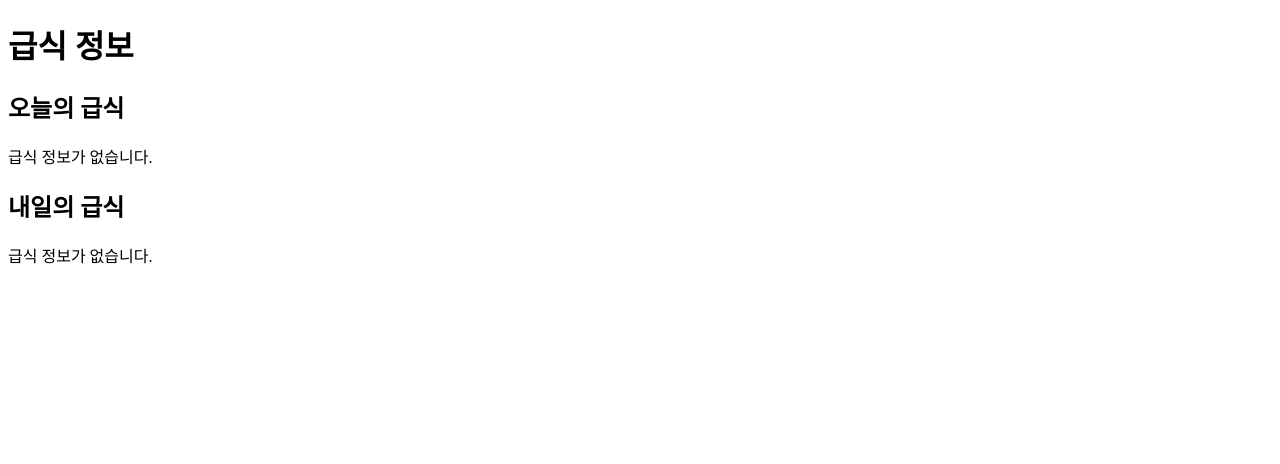
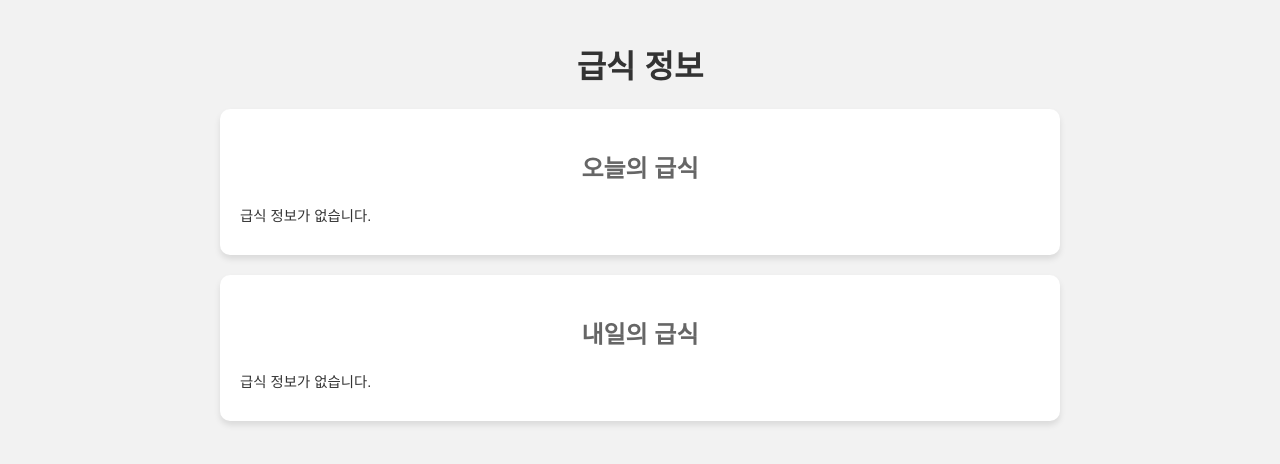
Before and after one commit to HP657/HP657.github.io, a plain HTML site: page views/eat.html in a window 1280 px wide. Drawn offline with Linux system fonts and the light colour scheme; no server answers.

Commit message:
css와 js 분리

```diff
--- /dev/null
+++ b/js/eatapi.js
@@ -0,0 +1,43 @@
+function fetchMealInfo(date, elementId) {
+    var url = new URL("https://open.neis.go.kr/hub/mealServiceDietInfo")
+
+    var params = {
+        KEY: '7a8edb3d57f14ce5b301917d8922f9bb',
+        Type: 'json',
+        pIndex: 1,
+        pSize: 10,
+        ATPT_OFCDC_SC_CODE: 'C10', // 부산광역시교육청 코드
+        SD_SCHUL_CODE: '7150597', // 대진전자통신고등학교 코드
+        MLSV_YMD: date,
+    }
+
+    Object.keys(params).forEach(key => url.searchParams.append(key, params[key]))
+
+    fetch(url, {
+        method: 'GET',
+    })
+    .then(response => response.json())
+    .then(json => {
+        var resultEl = document.getElementById(elementId);
+        var mealInfo = json.mealServiceDietInfo[1].row[0];
+        resultEl.innerHTML = `
+            <p>급식일자: ${mealInfo.MLSV_YMD}</p>
+            <p>급식: ${mealInfo.DDISH_NM.replace(/<br\/>/g, ', ')}</p>
+        `;
+    })
+    .catch(err => {
+        var resultEl = document.getElementById(elementId);
+        resultEl.innerHTML = `<p>급식 정보가 없습니다.</p>`;
+    });
+
+}
+
+var today = new Date();
+var tomorrow = new Date(today);
+tomorrow.setDate(tomorrow.getDate() + 1);
+
+var todayStr = today.toISOString().split('T')[0].replace(/-/g, '');
+var tomorrowStr = tomorrow.toISOString().split('T')[0].replace(/-/g, '');
+
+fetchMealInfo(todayStr, 'resultToday');
+fetchMealInfo(tomorrowStr, 'resultTomorrow');
--- /dev/null
+++ b/views/css/eat.css
@@ -0,0 +1,40 @@
+body {
+    font-family: Arial, sans-serif;
+    margin: 0;
+    padding: 20px;
+    background-color: #f2f2f2;
+    text-align: center;
+}
+
+h1 {
+    color: #333;
+}
+
+section {
+    background-color: #fff;
+    padding: 20px;
+    margin-bottom: 20px;
+    border-radius: 10px;
+    box-shadow: 0 4px 6px rgba(0, 0, 0, 0.1);
+    max-width: 800px;
+    margin: 20px auto;
+}
+
+h2 {
+    color: #666;
+}
+
+div {
+    color: #333;
+    margin-bottom: 10px;
+    font-size: 0.9em;
+    text-align: left;
+}
+
+p {
+    margin: 10px 0;
+}
+
+p:last-child {
+    margin-bottom: 0;
+}
--- a/views/eat.html
+++ b/views/eat.html
@@ -1,7 +1,12 @@
 <!DOCTYPE html>
 <html>
 <head>
+    <meta name="viewport" content="width=device-width, initial-scale=1.0, user-scalable=no">
+    <link rel="icon" href="img/icon.png">
     <title>급식 정보 조회</title>
+    <link rel="stylesheet" type="text/css" href="../views/css/eat.css">
+    <script src="../js/eatapi.js" defer></script>
+
 </head>
 <body>
     <h1>급식 정보</h1>
@@ -15,51 +20,5 @@
         <h2>내일의 급식</h2>
         <div id="resultTomorrow"></div>
     </section>
-
-    <script>
-        function fetchMealInfo(date, elementId) {
-            var url = new URL("https://open.neis.go.kr/hub/mealServiceDietInfo")
-
-            var params = {
-                KEY: '7a8edb3d57f14ce5b301917d8922f9bb',
-                Type: 'json',
-                pIndex: 1,
-                pSize: 10,
-                ATPT_OFCDC_SC_CODE: 'C10',
-                SD_SCHUL_CODE: '7150597',
-                MLSV_YMD: date,
-            }
-
-            Object.keys(params).forEach(key => url.searchParams.append(key, params[key]))
-
-            fetch(url, {
-                method: 'GET',
-            })
-            .then(response => response.json())
-            .then(json => {
-                var resultEl = document.getElementById(elementId);
-                var mealInfo = json.mealServiceDietInfo[1].row[0];
-                resultEl.innerHTML = `
-                    <p>급식일자: ${mealInfo.MLSV_YMD}</p>
-                    <p>급식: ${mealInfo.DDISH_NM.replace(/<br\/>/g, ', ')}</p>
-                `;
-            })
-            .catch(err => {
-                var resultEl = document.getElementById(elementId);
-                resultEl.innerHTML = `<p>급식 정보가 없습니다.</p>`;
-            });
-
-        }
-
-        var today = new Date();
-        var tomorrow = new Date(today);
-        tomorrow.setDate(tomorrow.getDate() + 1);
-
-        var todayStr = today.toISOString().split('T')[0].replace(/-/g, '');
-        var tomorrowStr = tomorrow.toISOString().split('T')[0].replace(/-/g, '');
-
-        fetchMealInfo(todayStr, 'resultToday');
-        fetchMealInfo(tomorrowStr, 'resultTomorrow');
-    </script>
 </body>
 </html>
```
